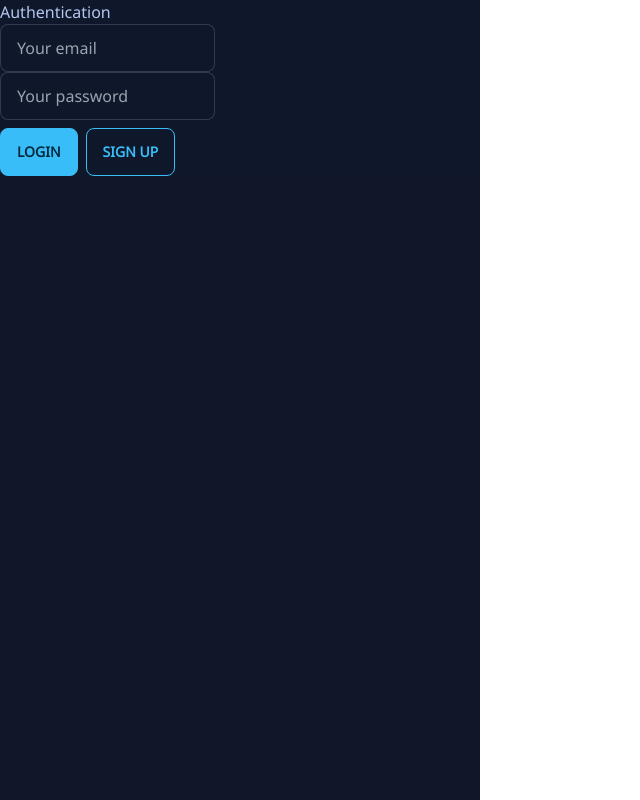
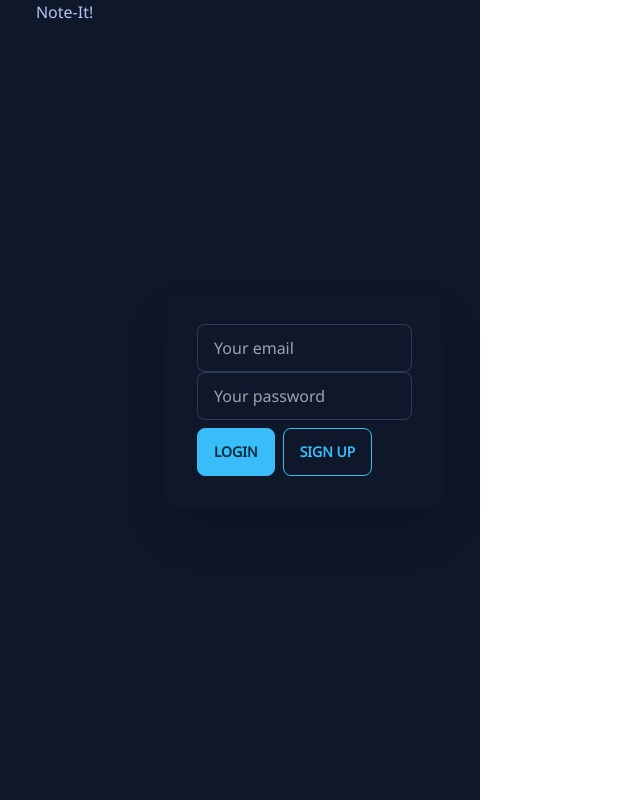
Before and after one commit to aidan946/note_it, a Nuxt app: page / in a window 1280 px wide. Shown: the whole page, without its empty margins (0-640 px from the left). Built offline with nearby package versions, Linux system fonts and the light colour scheme; no server answers.

Commit message:
Re-locate login

```diff
--- a/components/Auth.vue
+++ b/components/Auth.vue
@@ -3,10 +3,11 @@
     class="row flex-center flex"
     @submit.prevent="handleLogin"
   >
-    <div class="col-6 form-widget">
-      <h1 class="header">
-        Authentication
-      </h1>
+  <div class="ml-auto mr-auto">
+    <h1>Note-It!</h1>
+  </div>
+  <div class="flex min-h-screen justify-center items-center ml-auto mr-auto">
+    <div class="col-6 form-widget p-8 card shadow-2xl">
       <div>
         <input
           v-model="email"
@@ -37,6 +38,7 @@
           Sign Up
         </button>
       </div>
+    </div>
     </div>
   </form>
 </template>
```
